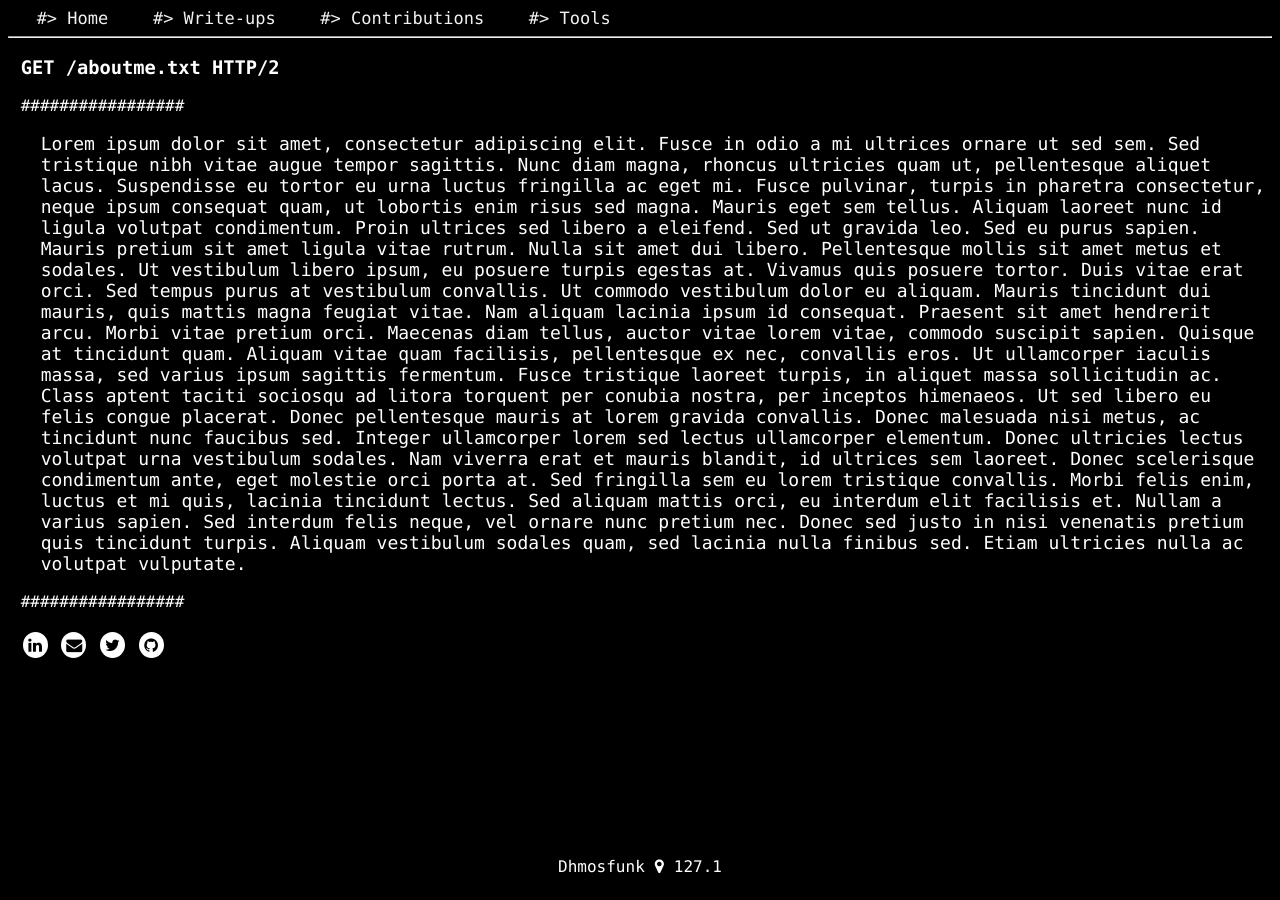
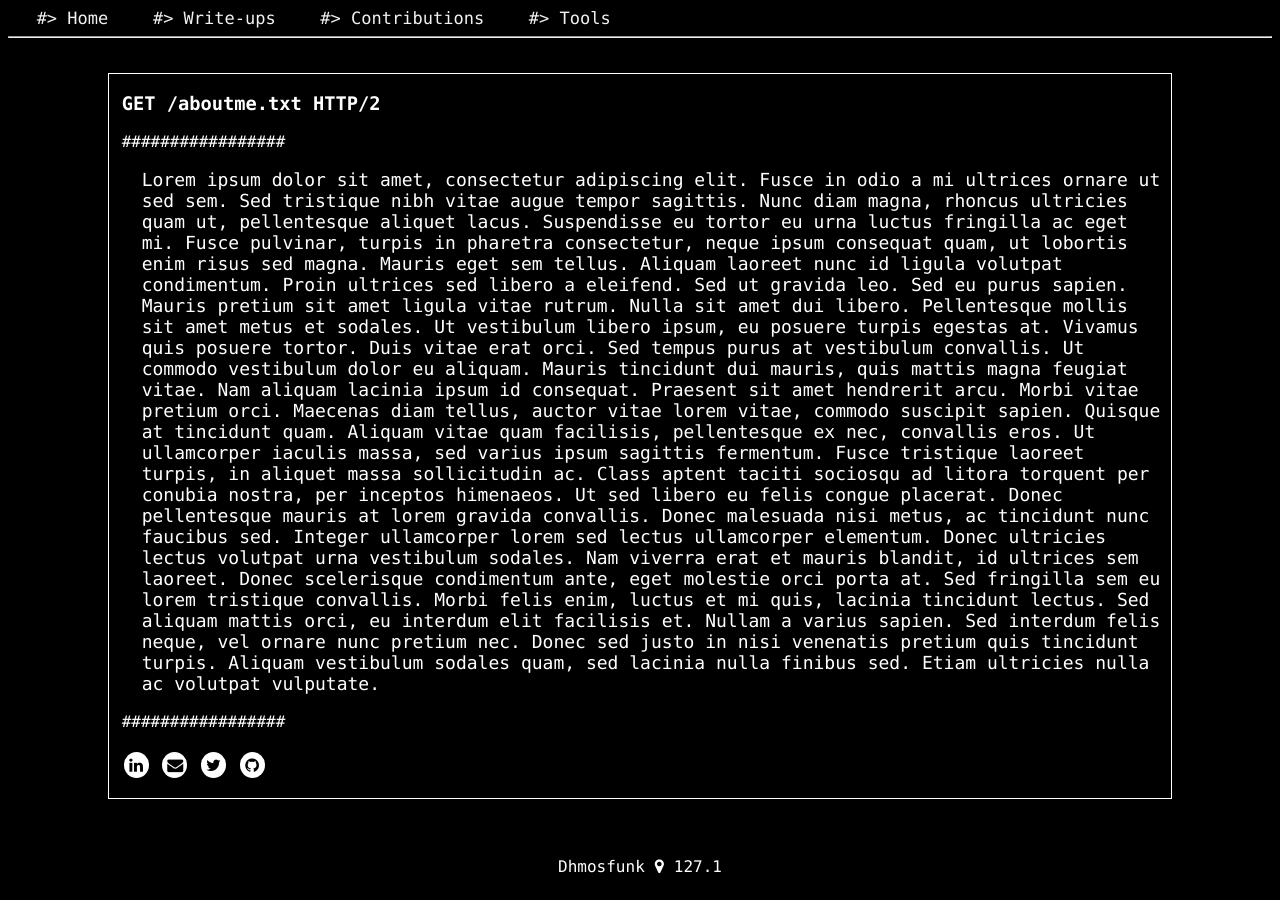
Before and after one commit to dhmosfunk/dhmosfunk.github.io, a Jekyll site: the page built from index.html, in a window 1280 px wide. Built offline with Jekyll 4.4.1, drawn with Linux system fonts in a browser that asks for light colours.

Commit message:
add border to post

```diff
--- a/_sass/main.scss
+++ b/_sass/main.scss
@@ -62,6 +62,9 @@ body {
 
 .main{
   padding-left: 1%;
+  margin: 35px 100px 0px 100px;
+  border: 1px solid white;
+  padding-bottom: 15px;
 }
 .data{
   padding-left: 20px;
```
